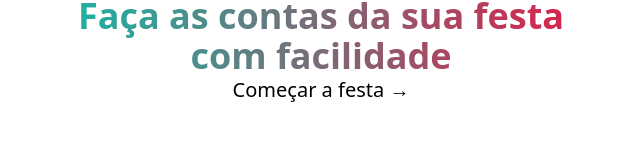
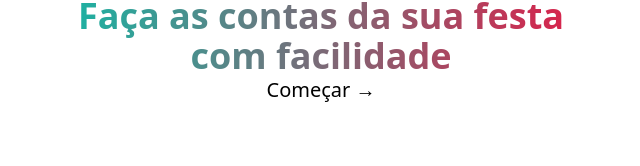
Before and after one commit to fmilani/party-charger, a Next.js app: page / in a window 1280 px wide. Shown: the part 346-512 px from the top of the page, without its empty margins (319-959 px from the left). Built offline with nearby package versions, Linux system fonts and the light colour scheme.

Commit message:
Change cta text

```diff
--- a/app/page.tsx
+++ b/app/page.tsx
@@ -13,7 +13,7 @@ export default function Page() {
           target="_blank"
           className="no-underline hover:underline text-xl font-light"
         >
-          Começar a festa →
+          Começar →
         </a>
       </div>
     </div>
```
